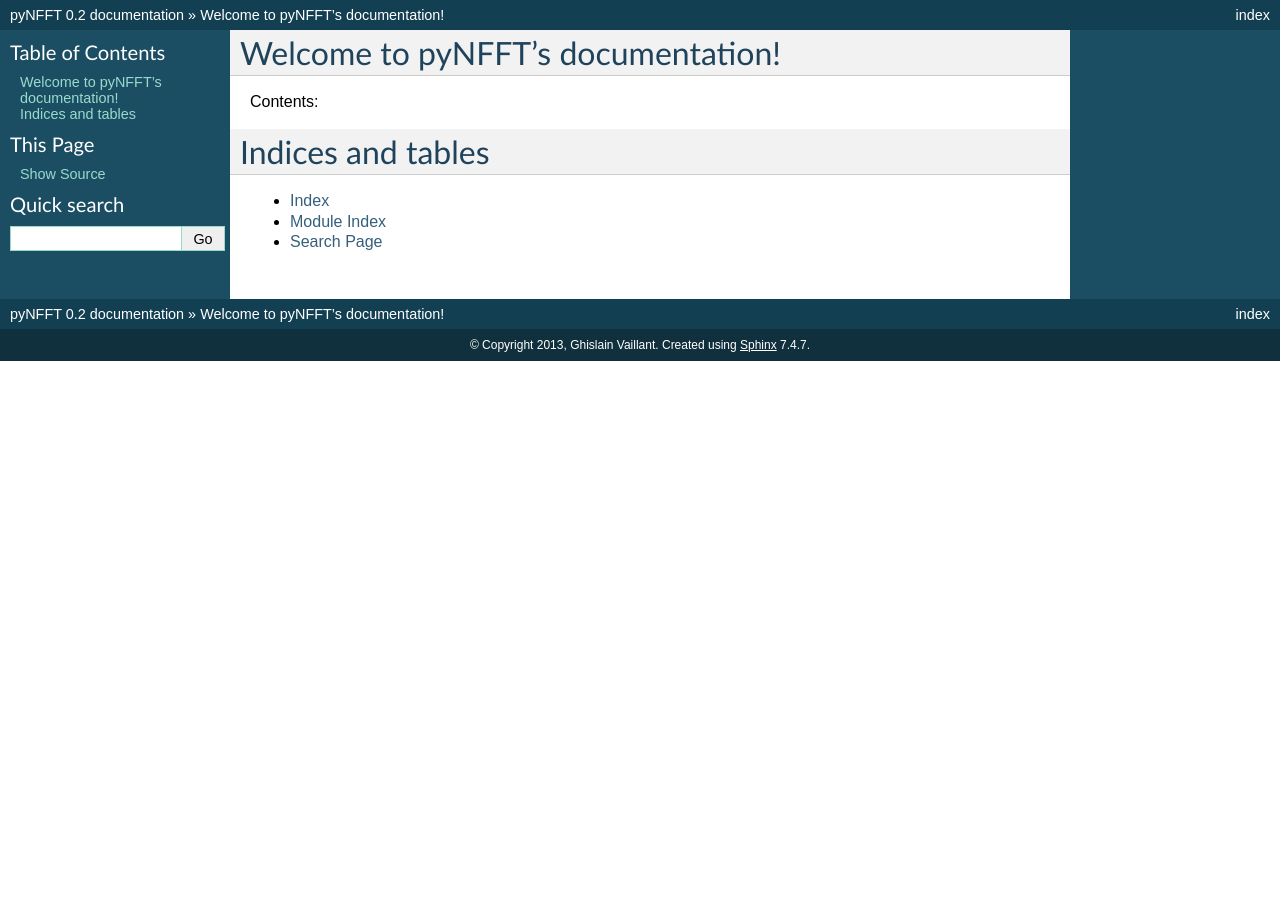
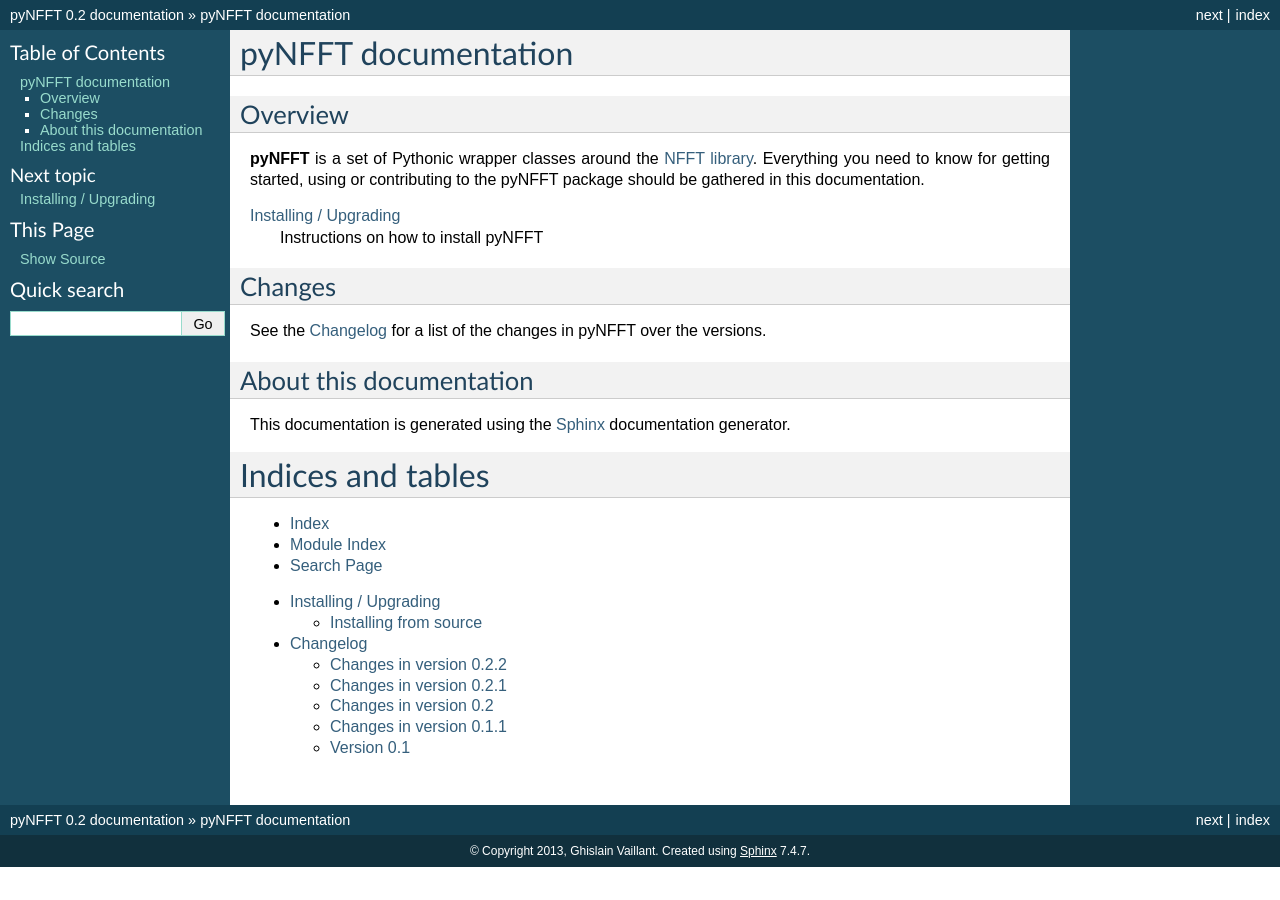
Before and after one commit to pyNFFT/pyNFFT, a Sphinx documentation site: the page built from doc/index.rst, in a window 1280 px wide. Built offline with Sphinx 7.4.7, drawn with Linux system fonts in a browser that asks for light colours; formulas are drawn with MathJax 3.

Commit message:
add first batch of documentation, includes changelog and installation

```diff
--- /dev/null
+++ b/doc/changelog.rst
@@ -0,0 +1,36 @@
+Changelog
+=========
+
+
+Changes in version 0.2.2
+------------------------
+
+    - Completed switch to non-malloc'd arrays for x, f and f_hat. These are now managed by internal or external numpy arrays
+
+    - Remove management of obsolete MALLOC flags
+
+    - Fix broken test for non-contiguousness for external arrays
+
+
+Changes in version 0.2.1
+------------------------
+
+    - Added experimental support for external python arrays, which can replace the internal malloc'd x, f and f_hat
+
+
+Changes in version 0.2
+------------------------
+
+    - Added support for the solver component of the NFFT library
+
+
+Changes in version 0.1.1
+------------------------
+
+    - Added non-complete test coverage for pynfft.nfft
+
+
+Version 0.1
+-----------
+
+    - Initial release. Experimental support for the nfft component of the NFFT library
--- a/doc/index.rst
+++ b/doc/index.rst
@@ -3,14 +3,31 @@
    You can adapt this file completely to your liking, but it should at least
    contain the root `toctree` directive.
 
-Welcome to pyNFFT's documentation!
-==================================
+pyNFFT documentation
+====================
 
-Contents:
 
-.. toctree::
-   :maxdepth: 2
+Overview
+--------
+**pyNFFT** is a set of Pythonic wrapper classes around the `NFFT library
+<http://www-user.tu-chemnitz.de/~potts/nfft/>`_. Everything you need to know
+for getting started, using or contributing to the pyNFFT package should be gathered
+in this documentation.
 
+:doc:`installation`
+        Instructions on how to install pyNFFT
+
+
+Changes
+-------
+See the :doc:`changelog` for a list of the changes in pyNFFT
+over the versions.
+
+
+About this documentation
+------------------------
+This documentation is generated using the `Sphinx
+<http://sphinx.pocoo.org/>`_ documentation generator.
 
 
 Indices and tables
@@ -19,3 +36,9 @@
 * :ref:`genindex`
 * :ref:`modindex`
 * :ref:`search`
+
+.. toctree::
+   :maxdepth: 2
+
+   installation
+   changelog
```
Also changed, not shown: doc/installation.rst (added, +23 -0 lines), 1 other file.
